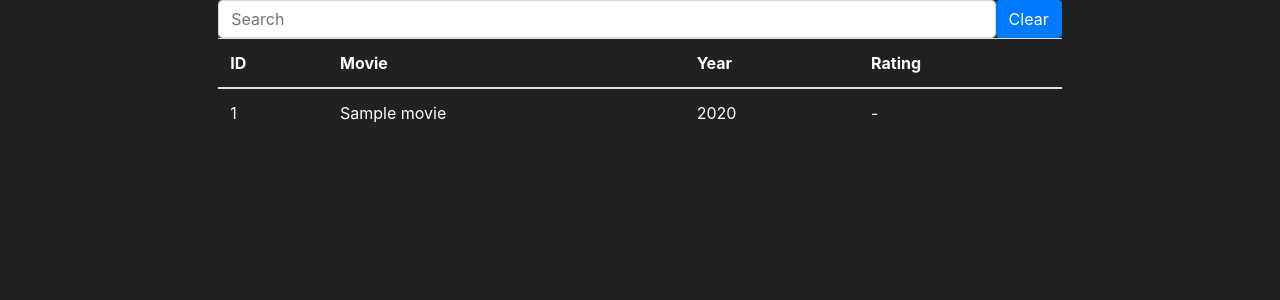
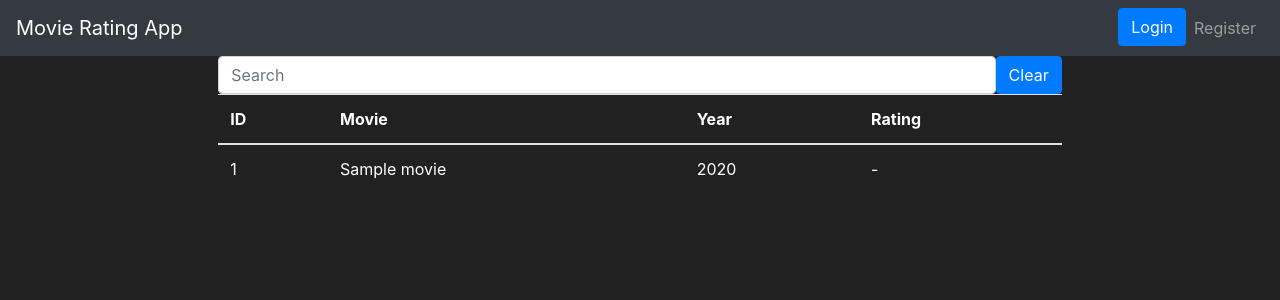
Before and after one commit to tkouleris/movie-rating-app, a Flask app: page / in a window 1280 px wide. Shown: the top 300 px of the page. Run offline with Flask 2, Linux system fonts and the light colour scheme; tables that the repository leaves empty hold one stand-in row (values such as "Sample post"); some libraries are stand-ins or nearby versions.

Commit message:
login modal

```diff
--- a/app/routes.py
+++ b/app/routes.py
@@ -15,3 +15,13 @@ def index_page():
         movies = Movie.query.filter(Movie.title.like("%" + query + "%")).all()
 
     return render_template('index.html', movies=movies)
+
+
+@app.route('/login', methods=['POST'])
+def login_action():
+    username = request.form.get('username')
+    password = request.form.get('password')
+    print("LOGIN ACTION")
+    print(username)
+    print(password)
+    return redirect(url_for('index_page'))
--- a/app/templates/layout.html
+++ b/app/templates/layout.html
@@ -9,12 +9,43 @@
       <title>{% block title %}{% endblock %}</title>
    </head>
    <body>
+       <nav class="navbar navbar-expand-md navbar-dark bg-dark">
+        <a class="navbar-brand" href="#">Movie Rating App</a>
+        <button class="navbar-toggler" type="button" data-toggle="collapse" data-target="#navbarNav">
+            <span class="navbar-toggler-icon"></span>
+        </button>
+        <div class="collapse navbar-collapse" id="navbarNav">
+            <ul class="navbar-nav mr-auto">
+{#                <li class="nav-item active">#}
+{#                    <a class="nav-link" href="{{ url_for('home_page') }}">Home <span class="sr-only">(current)</span></a>#}
+{#                </li>#}
+{#                <li class="nav-item">#}
+{#                    <a class="nav-link" href="{{ url_for('market_page') }}">Market</a>#}
+{#                </li>#}
+            </ul>
+            <ul class="navbar-nav">
+                {% if current_user.is_authenticated %}
+                    <li class="nav-item">
+                        <a class="nav-link" href="">Logout</a>
+                    </li>
+                {% else %}
+                    <li class="nav-item">
+                        <button type="button" class="btn btn-primary" data-toggle="modal" data-target="#loginModal">
+                            Login
+                        </button>
+                    </li>
+                    <li class="nav-item">
+                        <a class="nav-link" href="">Register</a>
+                    </li>
+                {% endif %}
+
+            </ul>
+        </div>
+    </nav>
        {% block content %}
 
        {% endblock %}
-
-
-
+       {% include 'modals/login.html' %}
        <!-- Optional JavaScript -->
        <!-- jQuery first, then Popper.js, then Bootstrap JS -->
        <script src='https://kit.fontawesome.com/a076d05399.js'></script>
--- /dev/null
+++ b/app/templates/modals/login.html
@@ -0,0 +1,32 @@
+<div class="modal" tabindex="-1" role="dialog" id="loginModal">
+  <div class="modal-dialog" role="document">
+    <div class="modal-content">
+      <div class="modal-header">
+        <h5 class="modal-title">Modal title</h5>
+        <button type="button" class="close" data-dismiss="modal" aria-label="Close">
+          <span aria-hidden="true">&times;</span>
+        </button>
+      </div>
+        <form method="POST" action="{{ url_for('login_action') }}">
+          <div class="modal-body">
+              <div class="form-outline mb-4">
+                <input type="text" id="username" class="form-control form-control-lg" name="username"
+                  placeholder="Username" />
+                <label class="form-label" for="username">Username</label>
+              </div>
+
+              <!-- Password input -->
+              <div class="form-outline mb-3">
+                <input type="password" id="password" class="form-control form-control-lg" name="password"
+                  placeholder="Password" />
+                <label class="form-label" for="password">Password</label>
+              </div>
+          </div>
+          <div class="modal-footer">
+            <button type="submit" class="btn btn-primary">Login</button>
+            <button type="button" class="btn btn-secondary" data-dismiss="modal">Cancel</button>
+          </div>
+        </form>
+    </div>
+  </div>
+</div>
```
Lines whose indentation alone changed are shown as unchanged.
